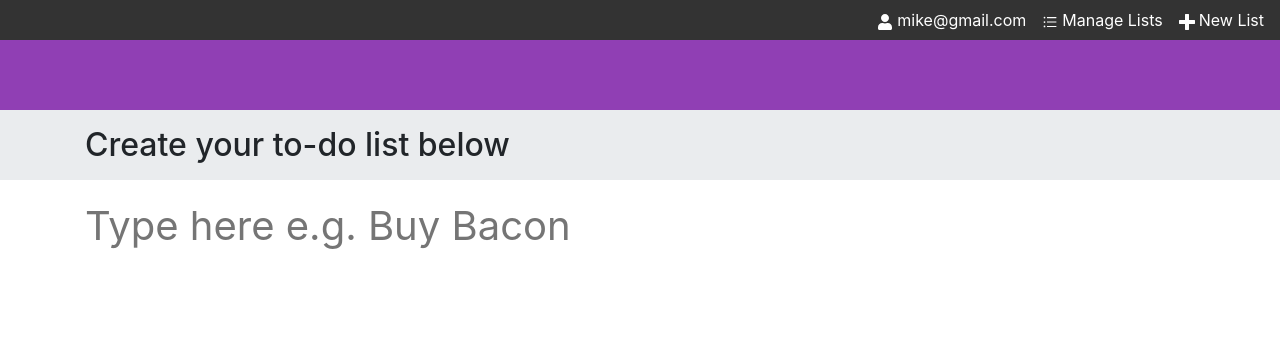
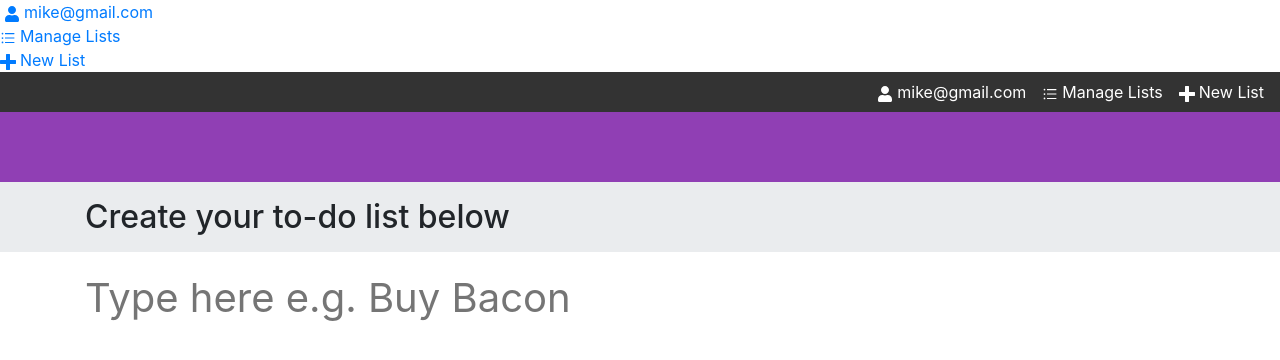
Before and after one commit to HarryNdegwa/fleetTest, a React (Create React App) app: page /new-list in a window 1280 px wide. Shown: the top 360 px of the page. Built offline with nearby package versions, Linux system fonts and the light colour scheme.

Commit message:
Added small screen menu in new list page

```diff
--- a/src/App.css
+++ b/src/App.css
@@ -1,4 +1,4 @@
 .showMenu {
   position: relative;
-  top: 100px;
+  top: 120px;
 }
--- a/src/components/Login/index.js
+++ b/src/components/Login/index.js
@@ -23,11 +23,10 @@ function Login(props) {
       return <Redirect to="/new-list" />;
     }
   }
-  console.log(menuOpen);
   return (
     <React.Fragment>
-      <SmallScreenTopHeader />
-      <div className={`login ${menuOpen ? "showMenu" : null}`}>
+      {/* ${menuOpen ? "showMenu" : null} */}
+      <div className={`login`}>
         <TopHeader />
 
         <MainHeader />
--- a/src/components/NewList/index.js
+++ b/src/components/NewList/index.js
@@ -53,8 +53,38 @@ function NewList(props) {
     return `${month}1/${day}/${year}`;
   };
 
+  const { menuOpen } = props;
+
   return (
-    <div className="new-list">
+    <React.Fragment>
+      <div className={`${menuOpen ? "sm-top-header" : "sm-top-header-hide"}`}>
+        <p>
+          <Link to="/account">
+            <span className="mx-1">
+              <FaUser />
+            </span>
+            mike@gmail.com
+          </Link>
+        </p>
+        <p>
+          <Link to="/saved-lists">
+            {" "}
+            <span className="mr-1">
+              <AiOutlineBars />
+            </span>
+            Manage Lists
+          </Link>
+        </p>
+        <p>
+          <Link to="/new-list">
+            <span className="mr-1">
+              <ImPlus />
+            </span>
+            New List
+          </Link>
+        </p>
+      </div>
+      <div className={`new-list ${menuOpen ? "showMenu" : null}`}>
         <div className="create-list-top-header">
           <Link to="/account" className="link mr-3">
             <span className="mx-1">
@@ -91,7 +121,14 @@ function NewList(props) {
           />
         </div>
       </div>
+    </React.Fragment>
   );
 }
 
-export default connect(null, { saveList })(NewList);
+const mapStateToProps = (state) => {
+  return {
+    menuOpen: state.loginReducer.menuOpen,
+  };
+};
+
+export default connect(mapStateToProps, { saveList })(NewList);
--- a/src/components/SmallScreenTopHeader/index.js
+++ b/src/components/SmallScreenTopHeader/index.js
@@ -5,9 +5,11 @@ import "./style.css";
 function index(props) {
   const { menuOpen } = props;
   return (
-    <div
-      className={`${menuOpen ? "sm-top-header" : "sm-top-header-hide"}`}
-    ></div>
+    <div className={`${menuOpen ? "sm-top-header" : "sm-top-header-hide"}`}>
+      <p>mike@gmail.com</p>
+      <p>Manage Lists</p>
+      <p>New List</p>
+    </div>
   );
 }
 
--- a/src/components/SmallScreenTopHeader/style.css
+++ b/src/components/SmallScreenTopHeader/style.css
@@ -5,7 +5,7 @@
 @media screen and (max-width: 576px) {
   .sm-top-header {
     display: block;
-    height: 150px;
+    height: 120px;
     background-color: black;
     position: absolute;
     top: 0px;
@@ -14,6 +14,19 @@
     z-index: -10;
   }
 
+  .sm-top-header p {
+    height: 40px;
+    display: flex;
+    align-items: center;
+    color: #fff;
+    border-bottom: 1px solid #fff;
+    text-align: center;
+  }
+
+  .sm-top-header p a {
+    color: #fff !important;
+  }
+
   .sm-top-header-hide {
     display: none;
   }
```
Lines whose indentation alone changed are shown as unchanged.
